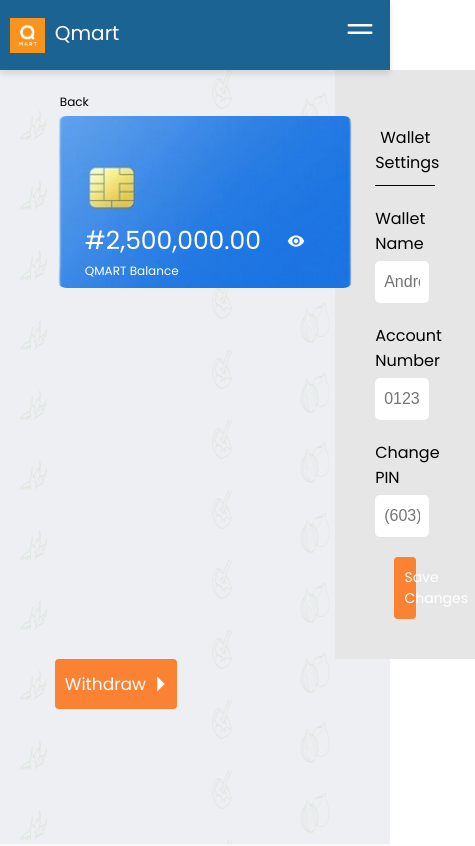
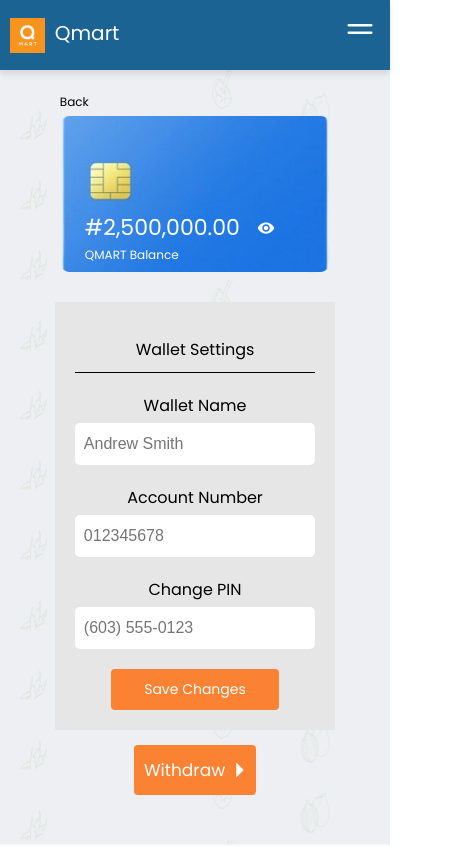
Before and after one commit to QmartCodeBursters/QMART-frontend, a React (Vite) app: page /walletsettings in a window 390 px wide. Shown: the top 846 px of the page, 475 px wide, since content can reach past the window. Built offline with nearby package versions, Linux system fonts and the light colour scheme.

Commit message:
fixed the mobile responsiveness for wallet settings page

```diff
--- a/src/components/Wallet/WalletSettings.jsx
+++ b/src/components/Wallet/WalletSettings.jsx
@@ -91,6 +91,10 @@
   display: flex;
   justify-content: space-between;
   align-items: flex-start;
+  @media (max-width: 800px) {
+    /* border: 2px solid blue; */
+    display: block;
+  }
 `;
 const Flex = styled.div`
   /* border: 2px solid green; */
@@ -100,14 +104,15 @@
     width: 320px;
   }
   @media (max-width: 800px) {
-    /* border: 2px solid blue; */
+    /* border: 2px solid purple; */
+    margin: auto;
     display: block;
     width: 100%;
     img {
       /* border: 2px solid yellow; */
-      text-align: center;
       margin-bottom: 5px;
-      width: 300px;
+      /* width: 260px; */
+      width: 97%;
     }
   }
 `;
@@ -136,6 +141,21 @@
       outline: transparent;
     }
   }
+
+  @media (max-width: 800px) {
+    margin-top: 15px;
+    /* border: 2px solid red; */
+    width: 100%;
+    padding: 20px;
+    div {
+      /* border: 2px solid hotpink; */
+      text-align: center;
+      padding: 0;
+      input {
+        width: 100%;
+      }
+    }
+  }
 `;
 const Image = styled.div`
   /* border: 2px solid blue; */
@@ -148,6 +168,8 @@
     color: white;
   }
   @media (max-width: 800px) {
+    /* border: 2px solid red; */
+    text-align: center;
     p {
       right: 5px;
     }
@@ -174,6 +196,13 @@
     color: white;
     padding-bottom: 10px;
   }
+  @media (max-width: 800px) {
+    #balance {
+      font-size: 22px;
+      /* border: 2px solid red; */
+      width: 190px;
+    }
+  }
 `;
 const Save = styled.p`
   text-align: center;
@@ -185,6 +214,10 @@
   padding: 10px;
   width: 36%;
   font-size: 14px;
+
+  @media (max-width: 800px) {
+    width: 70%;
+  }
 `;
 const Styledlink = styled(Link)`
   text-decoration: none;
@@ -195,7 +228,6 @@
   justify-items: center;
   align-items: center;
   border-color: transparent;
-  /* margin-right: 5px; */
   background-color: #fa8232;
   color: white;
   border-radius: 4px;
@@ -210,9 +242,7 @@
     align-items: center;
     font-size: 17px;
   }
-  /* @media (max-width: 800px) {
-    span {
-      margin: auto;
-    }
-  } */
+  @media (max-width: 800px) {
+    margin: 15px auto 0;
+  }
 `;
```
Also changed, not shown: package.json (+6 -1 lines), 1 other file (tests, documents, lock files or other folders).
